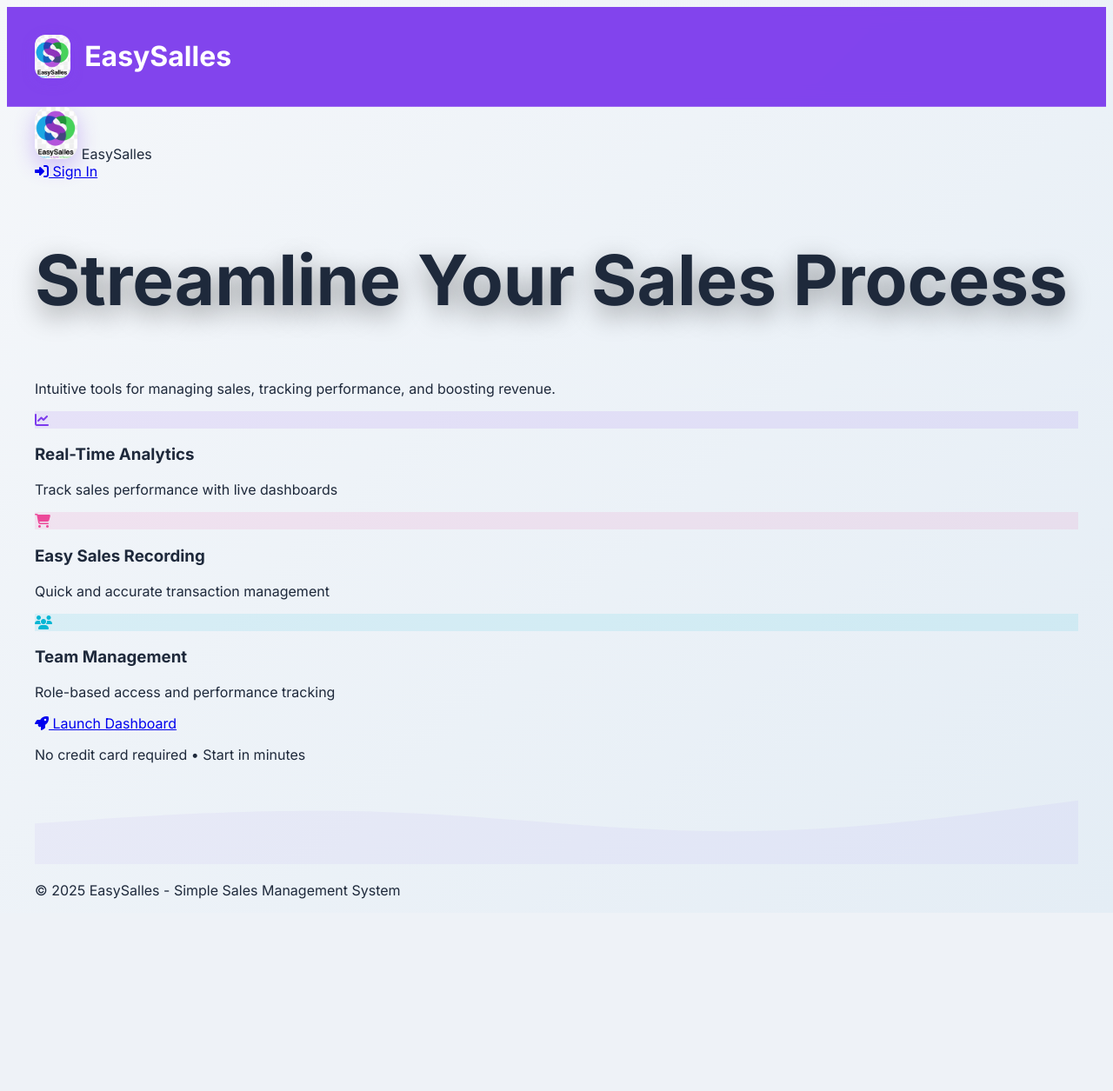
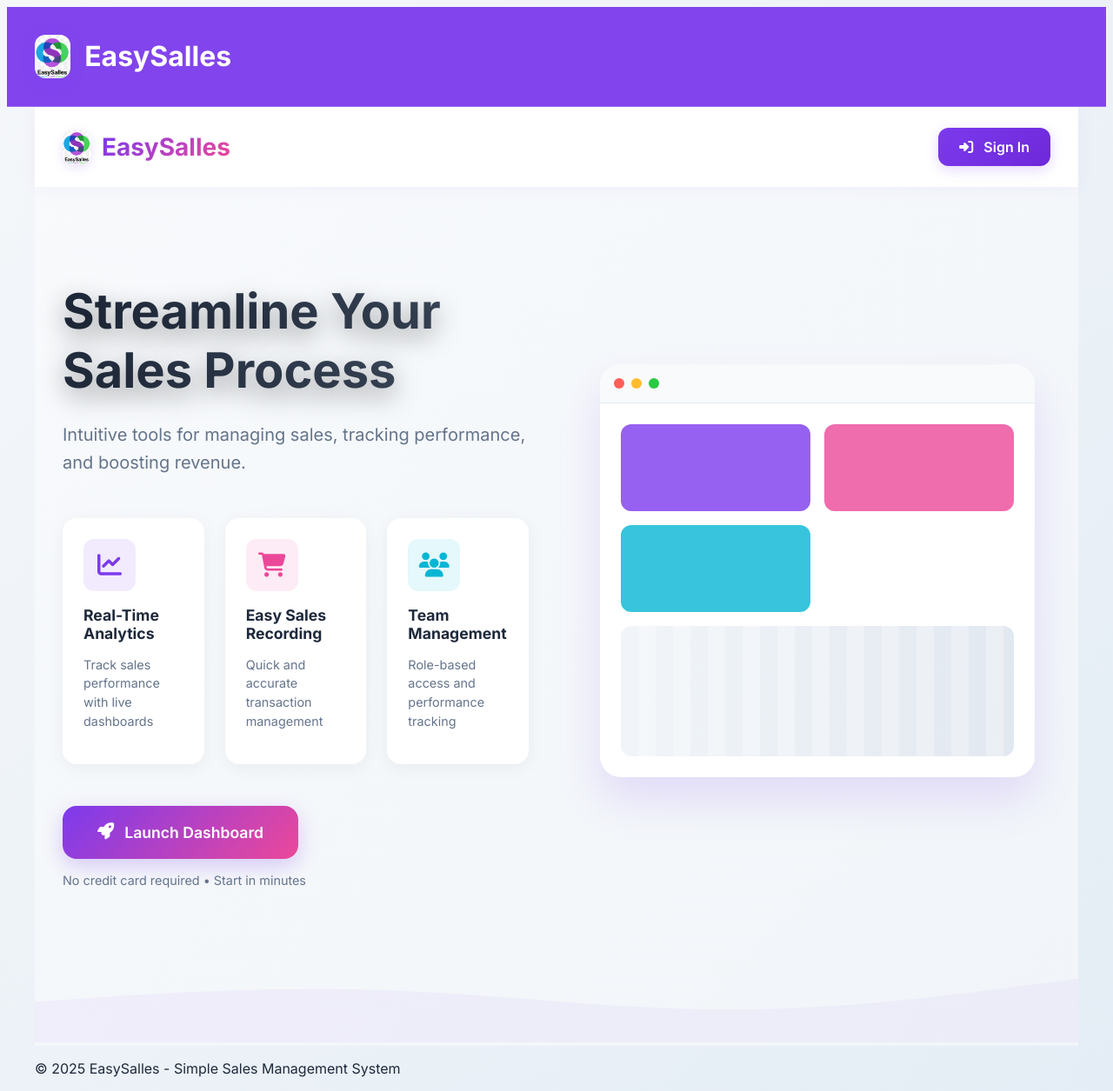
Before and after one commit to chidimaUgwu/EasySalles, a PHP site: page / in a window 1280 px wide. Shown: the whole page at 87% size. Before the commit the page ends 1034 px from the top, so only its background shows below. Run offline with PHP 8.4, Linux system fonts and the light colour scheme.

Commit message:
Update style.css

```diff
--- a/assets/css/style.css
+++ b/assets/css/style.css
@@ -247,3 +247,300 @@ body {
     text-decoration: none;
     color: white;
 }
+
+
+/* === NEW LANDING PAGE DESIGN === */
+
+.landing-container {
+    min-height: 100vh;
+    background: linear-gradient(135deg, #F8FAFC 0%, #F1F5F9 100%);
+}
+
+/* Navigation */
+.landing-nav {
+    display: flex;
+    justify-content: space-between;
+    align-items: center;
+    padding: 1.5rem 2rem;
+    background: white;
+    box-shadow: 0 2px 20px rgba(124, 58, 237, 0.05);
+}
+
+.logo-container {
+    display: flex;
+    align-items: center;
+    gap: 0.75rem;
+}
+
+.logo-img {
+    height: 40px;
+    border-radius: 12px;
+    box-shadow: 0 4px 12px rgba(124, 58, 237, 0.15);
+}
+
+.logo-text {
+    font-size: 1.75rem;
+    font-weight: 800;
+    background: linear-gradient(135deg, #7C3AED, #EC4899);
+    -webkit-background-clip: text;
+    -webkit-text-fill-color: transparent;
+}
+
+.login-btn {
+    background: linear-gradient(135deg, #7C3AED, #6D28D9);
+    color: white;
+    padding: 0.75rem 1.5rem;
+    border-radius: 12px;
+    font-weight: 600;
+    text-decoration: none;
+    transition: all 0.3s ease;
+    box-shadow: 0 4px 15px rgba(124, 58, 237, 0.2);
+}
+
+.login-btn:hover {
+    transform: translateY(-2px);
+    box-shadow: 0 8px 25px rgba(124, 58, 237, 0.3);
+}
+
+.login-btn i {
+    margin-right: 0.5rem;
+}
+
+/* Hero Section */
+.hero-section {
+    padding: 4rem 2rem;
+    max-width: 1400px;
+    margin: 0 auto;
+}
+
+.hero-content {
+    display: grid;
+    grid-template-columns: 1fr 1fr;
+    gap: 4rem;
+    align-items: center;
+}
+
+.hero-title {
+    font-size: 3.5rem;
+    font-weight: 800;
+    line-height: 1.2;
+    margin-bottom: 1.5rem;
+    background: linear-gradient(135deg, #1E293B 0%, #475569 100%);
+    -webkit-background-clip: text;
+    -webkit-text-fill-color: transparent;
+}
+
+.hero-subtitle {
+    font-size: 1.25rem;
+    color: #64748B;
+    margin-bottom: 3rem;
+    line-height: 1.6;
+}
+
+/* Feature Grid */
+.feature-grid {
+    display: grid;
+    grid-template-columns: repeat(3, 1fr);
+    gap: 1.5rem;
+    margin: 2.5rem 0;
+}
+
+.feature-card {
+    background: white;
+    padding: 1.5rem;
+    border-radius: 16px;
+    box-shadow: 0 4px 20px rgba(0, 0, 0, 0.05);
+    transition: all 0.3s ease;
+}
+
+.feature-card:hover {
+    transform: translateY(-5px);
+    box-shadow: 0 12px 30px rgba(124, 58, 237, 0.1);
+}
+
+.feature-icon {
+    width: 60px;
+    height: 60px;
+    border-radius: 12px;
+    display: flex;
+    align-items: center;
+    justify-content: center;
+    margin-bottom: 1rem;
+}
+
+.feature-icon i {
+    font-size: 1.75rem;
+}
+
+.feature-card h3 {
+    font-size: 1.1rem;
+    font-weight: 700;
+    margin-bottom: 0.5rem;
+    color: #1E293B;
+}
+
+.feature-card p {
+    font-size: 0.9rem;
+    color: #64748B;
+    line-height: 1.5;
+}
+
+/* CTA Section */
+.cta-section {
+    margin-top: 3rem;
+}
+
+.cta-button {
+    display: inline-flex;
+    align-items: center;
+    background: linear-gradient(135deg, #7C3AED, #EC4899);
+    color: white;
+    padding: 1.25rem 2.5rem;
+    border-radius: 16px;
+    font-size: 1.1rem;
+    font-weight: 600;
+    text-decoration: none;
+    transition: all 0.3s ease;
+    box-shadow: 0 8px 25px rgba(124, 58, 237, 0.25);
+}
+
+.cta-button:hover {
+    transform: translateY(-3px);
+    box-shadow: 0 15px 35px rgba(124, 58, 237, 0.35);
+}
+
+.cta-button i {
+    margin-right: 0.75rem;
+    font-size: 1.2rem;
+}
+
+.cta-subtext {
+    margin-top: 1rem;
+    color: #64748B;
+    font-size: 0.9rem;
+}
+
+/* Dashboard Preview */
+.hero-visual {
+    display: flex;
+    justify-content: center;
+}
+
+.dashboard-preview {
+    background: white;
+    border-radius: 24px;
+    box-shadow: 0 25px 50px rgba(124, 58, 237, 0.15);
+    overflow: hidden;
+    width: 100%;
+    max-width: 500px;
+}
+
+.preview-header {
+    background: #F8FAFC;
+    padding: 1rem;
+    border-bottom: 1px solid #E2E8F0;
+}
+
+.preview-dots {
+    display: flex;
+    gap: 0.5rem;
+}
+
+.preview-dots span {
+    width: 12px;
+    height: 12px;
+    border-radius: 50%;
+    display: block;
+}
+
+.preview-content {
+    padding: 1.5rem;
+    display: grid;
+    grid-template-columns: repeat(2, 1fr);
+    gap: 1rem;
+}
+
+.preview-card {
+    height: 100px;
+    border-radius: 12px;
+    opacity: 0.8;
+}
+
+.chart-preview {
+    grid-column: span 2;
+    height: 150px;
+    background: linear-gradient(90deg, #F1F5F9, #E2E8F0);
+    border-radius: 12px;
+    position: relative;
+    overflow: hidden;
+}
+
+.chart-preview::after {
+    content: '';
+    position: absolute;
+    top: 0;
+    left: 0;
+    right: 0;
+    bottom: 0;
+    background: repeating-linear-gradient(
+        90deg,
+        transparent,
+        transparent 20px,
+        rgba(255,255,255,0.3) 20px,
+        rgba(255,255,255,0.3) 40px
+    );
+}
+
+/* Wave Container */
+.wave-container {
+    margin-top: auto;
+}
+
+/* Responsive */
+@media (max-width: 1024px) {
+    .hero-content {
+        grid-template-columns: 1fr;
+        gap: 3rem;
+    }
+
+    .hero-visual {
+        order: -1;
+    }
+
+    .dashboard-preview {
+        max-width: 400px;
+    }
+}
+
+@media (max-width: 768px) {
+    .hero-title {
+        font-size: 2.5rem;
+    }
+
+    .feature-grid {
+        grid-template-columns: 1fr;
+    }
+
+    .landing-nav {
+        padding: 1rem;
+    }
+
+    .hero-section {
+        padding: 2rem 1rem;
+    }
+}
+
+@media (max-width: 480px) {
+    .hero-title {
+        font-size: 2rem;
+    }
+
+    .hero-subtitle {
+        font-size: 1.1rem;
+    }
+
+    .cta-button {
+        padding: 1rem 2rem;
+        font-size: 1rem;
+    }
+}
```
